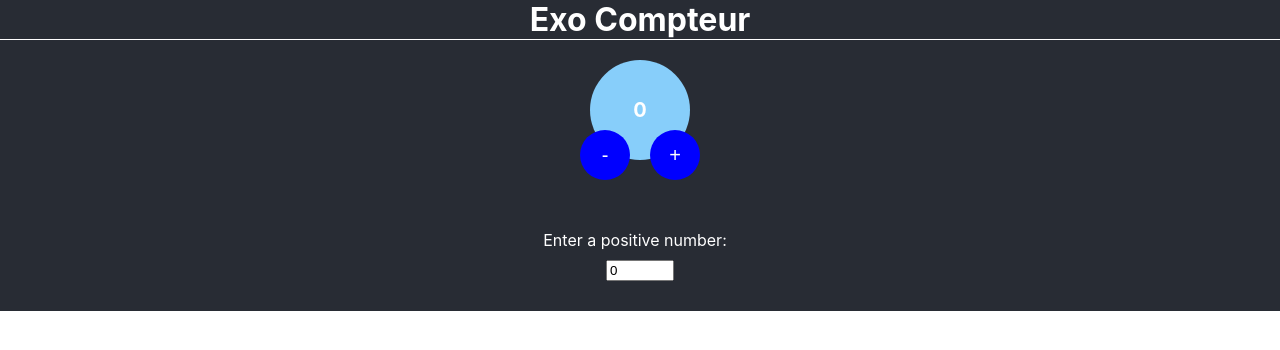
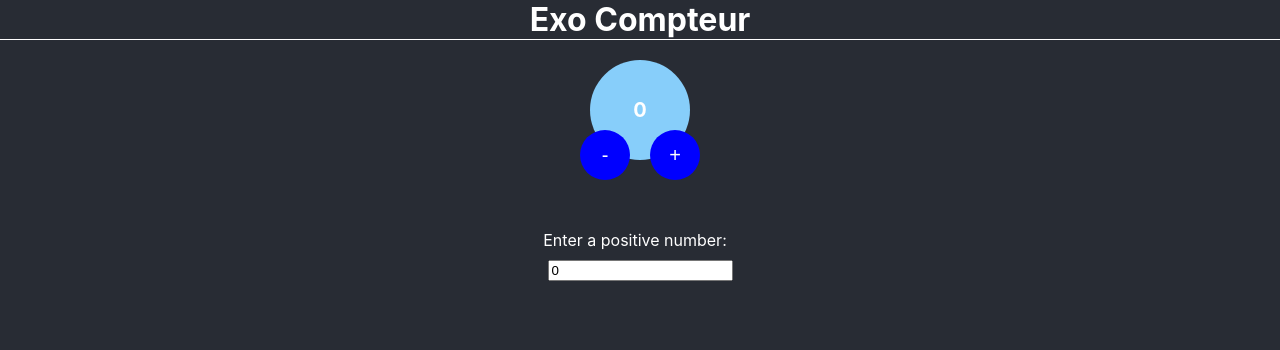
Before and after one commit to DumontGontran/fizzbuzz, a React (Create React App) app: page / in a window 1280 px wide. Shown: the top 350 px of the page. Built offline with nearby package versions, Linux system fonts and the light colour scheme.

Commit message:
update background-color on page

```diff
--- a/src/App.css
+++ b/src/App.css
@@ -40,7 +40,6 @@
 .fizzbuzz {
   display: flex;
   flex-direction: column;
-  background-color: #282c34;
 }
 
 .title {
@@ -80,6 +79,6 @@
 }
 
 .numberChoice > #counter {
-  width: 60px;
+  width: px;
   margin: 10px auto;
 }
--- a/src/App.tsx
+++ b/src/App.tsx
@@ -17,7 +17,7 @@ function App() {
           <label htmlFor="counter">Enter a positive number: </label>
           <input type="number" name="counter" id="counter" min="0" step="1" value={counter} onChange={((event: any) => {
             if (event.target.value >= 0) {
-              setCounter(event.target.value)
+              setCounter(event.target.value);
             } else {
               event.preventDefault();
             }
--- a/src/index.css
+++ b/src/index.css
@@ -5,6 +5,7 @@ body {
     sans-serif;
   -webkit-font-smoothing: antialiased;
   -moz-osx-font-smoothing: grayscale;
+  background-color: #282c34;
 }
 
 code {
```
